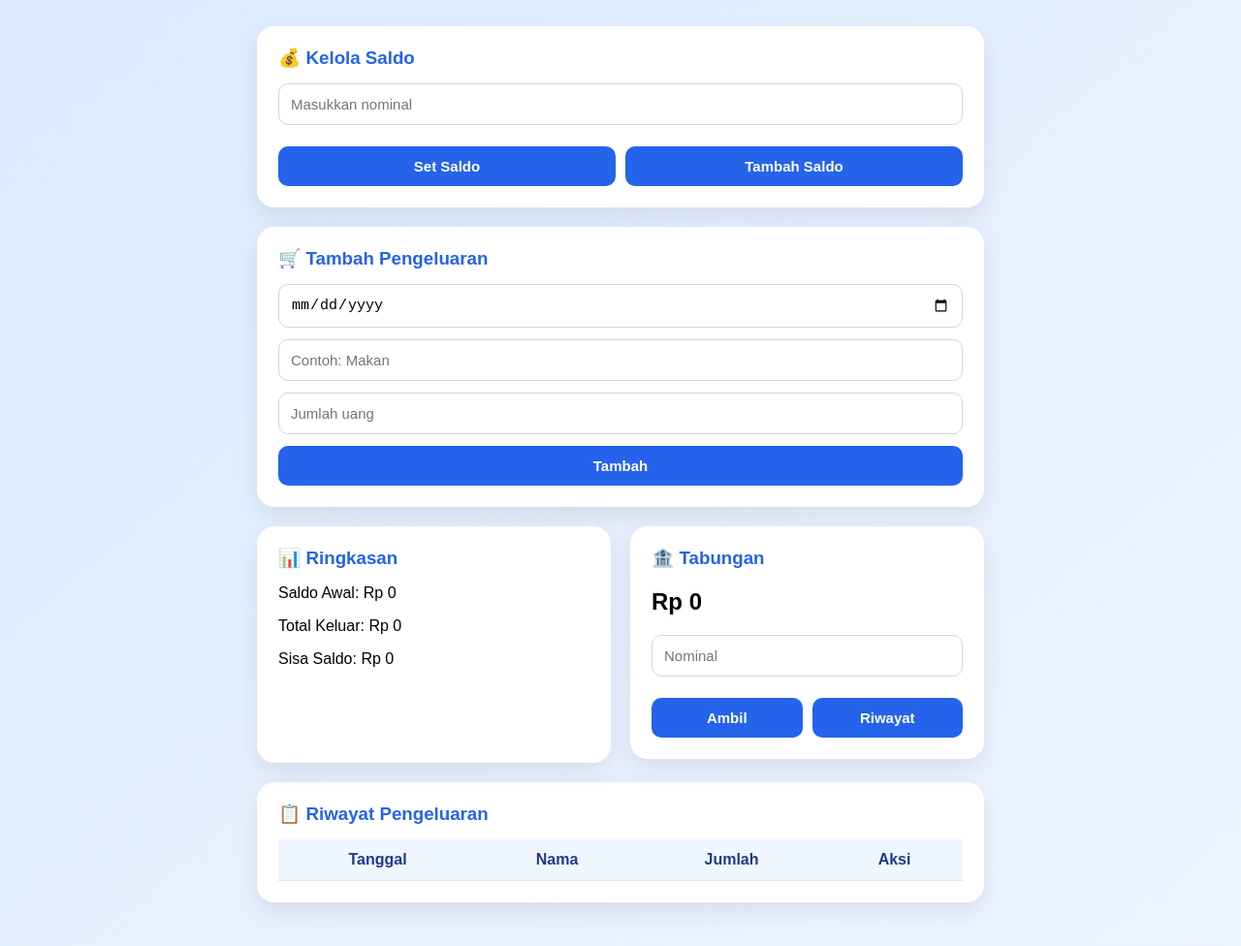
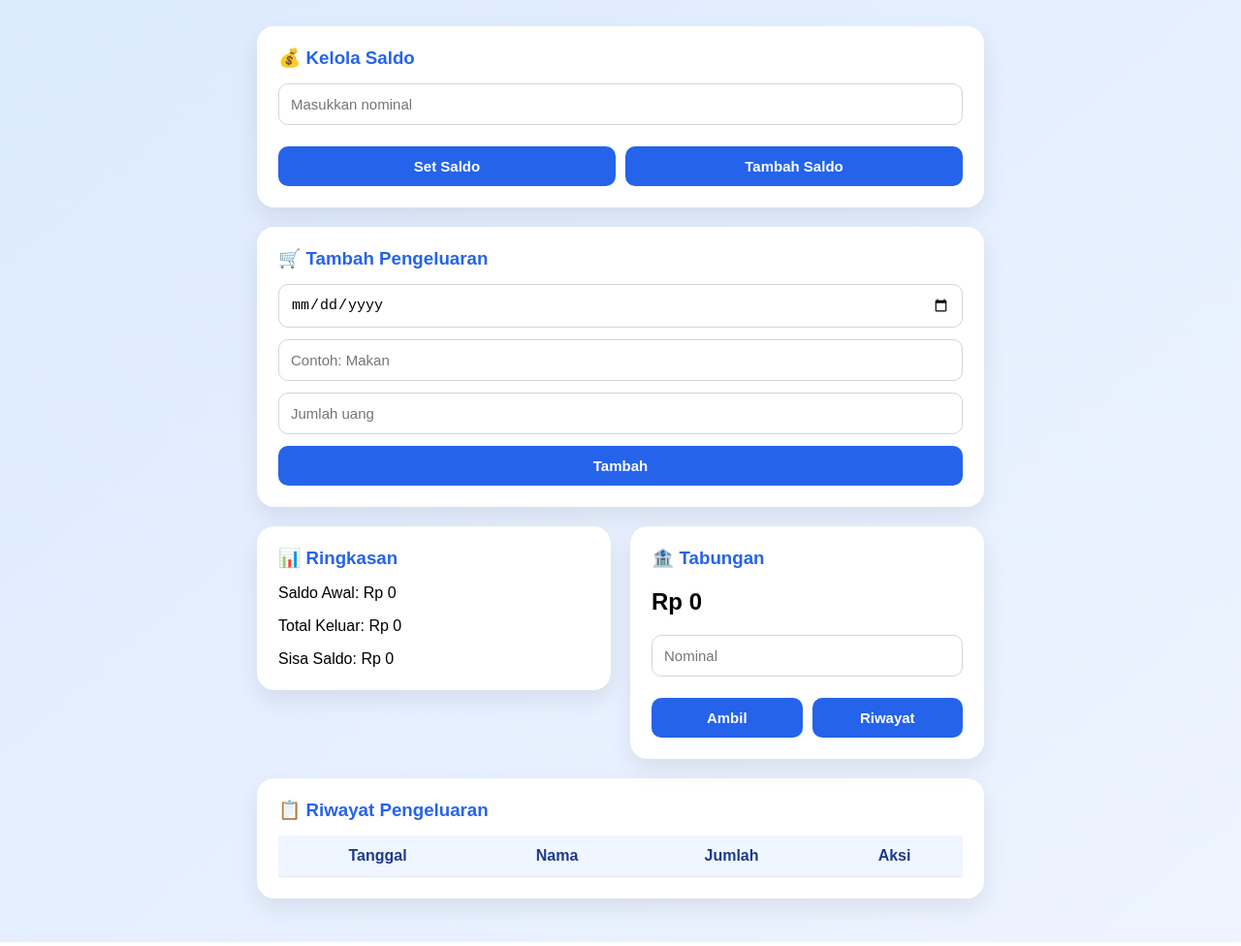
Before and after one commit to ariangsari07-sys/catatan-keuangan, a website: page index.html in a window 1280 px wide. Shown: the part 121-1097 px from the top of the page at 97% size. Drawn offline with Linux system fonts and the light colour scheme; no server answers.

Commit message:
update tampilan

```diff
--- a/style.css
+++ b/style.css
@@ -156,13 +156,13 @@ tr:hover{
     align-items:flex-start;
 }
 
-.ringkasan-card,
-.tabungan-card{
-    width:50%;
+.ringkasan-card{
+    width: 50%;
+    height: 125px;
 }
 
-.ringkasan-card{
-    min-height: 200px;
+.tabungan-card{
+    width: 50%;
 }
 
 .btn-tabungan{
```
